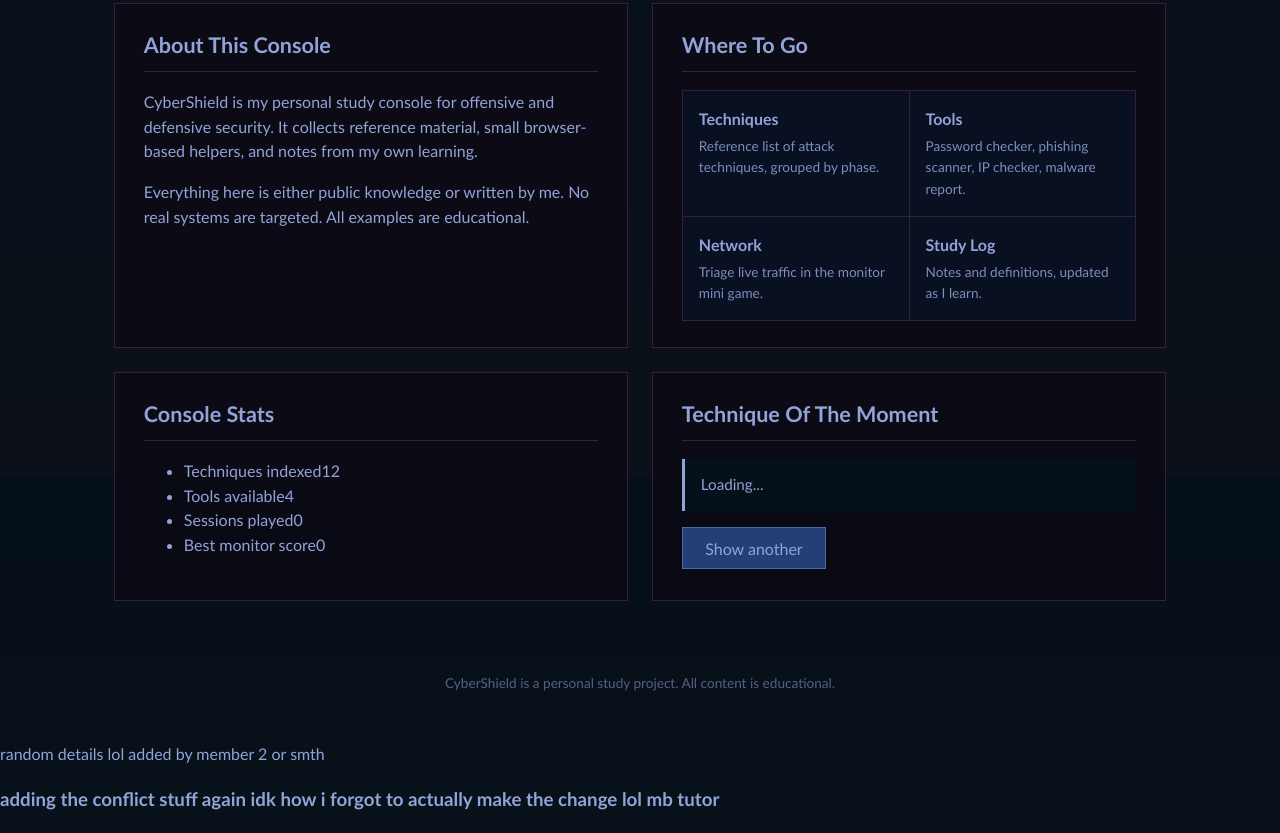
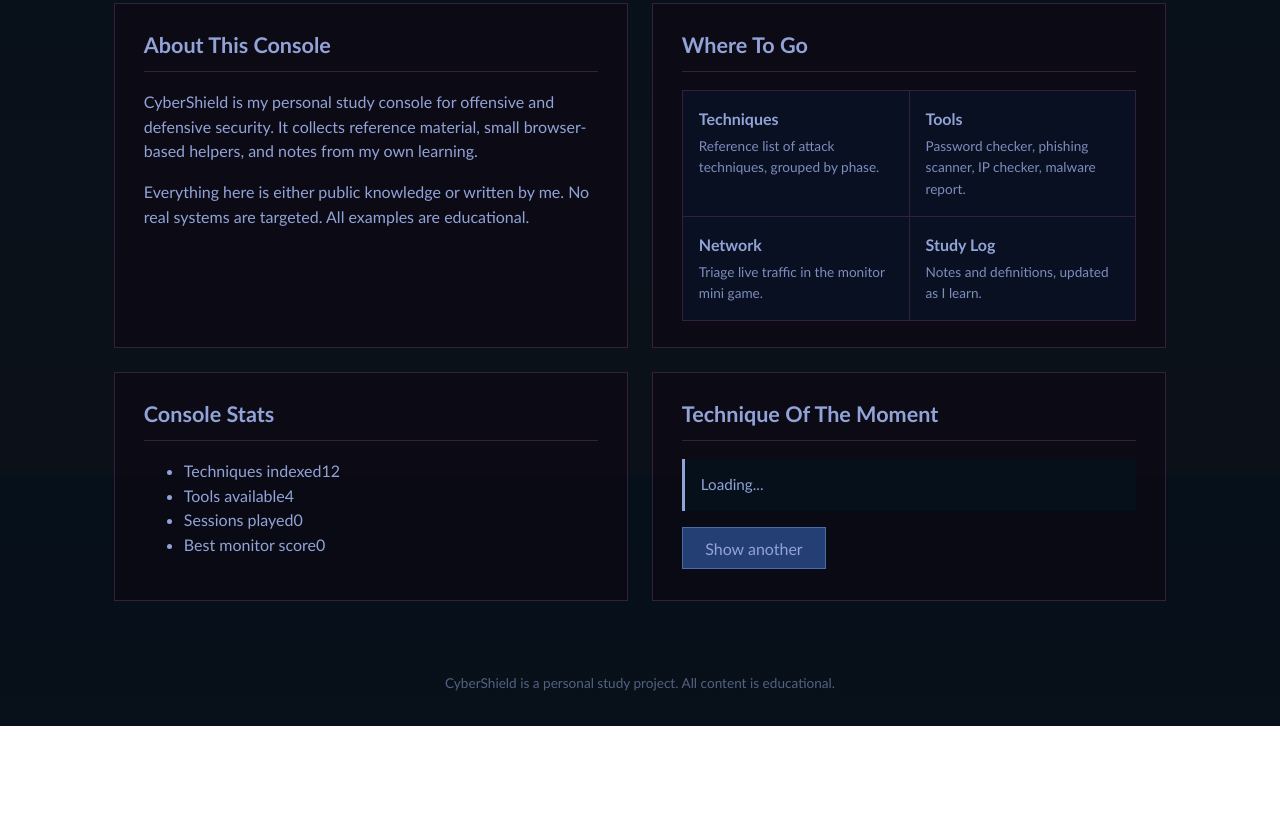
Before and after one commit to CyberVal-Ta/CyberShieldProject, a plain HTML site: page index.html in a window 1280 px wide. Shown: the part 325-1158 px from the top of the page. After the commit the page ends 1051 px from the top, so only its background shows below. Drawn offline with Linux system fonts and the light colour scheme.

Commit message:
fixed index.html for member 1

```diff
--- a/index.html
+++ b/index.html
@@ -90,6 +90,3 @@
 </body>
 
 </html>
-
-<p>random details lol added by member 2 or smth</p>
-<h3>adding the conflict stuff again idk how i forgot to actually make the change lol mb tutor</h3>
```
